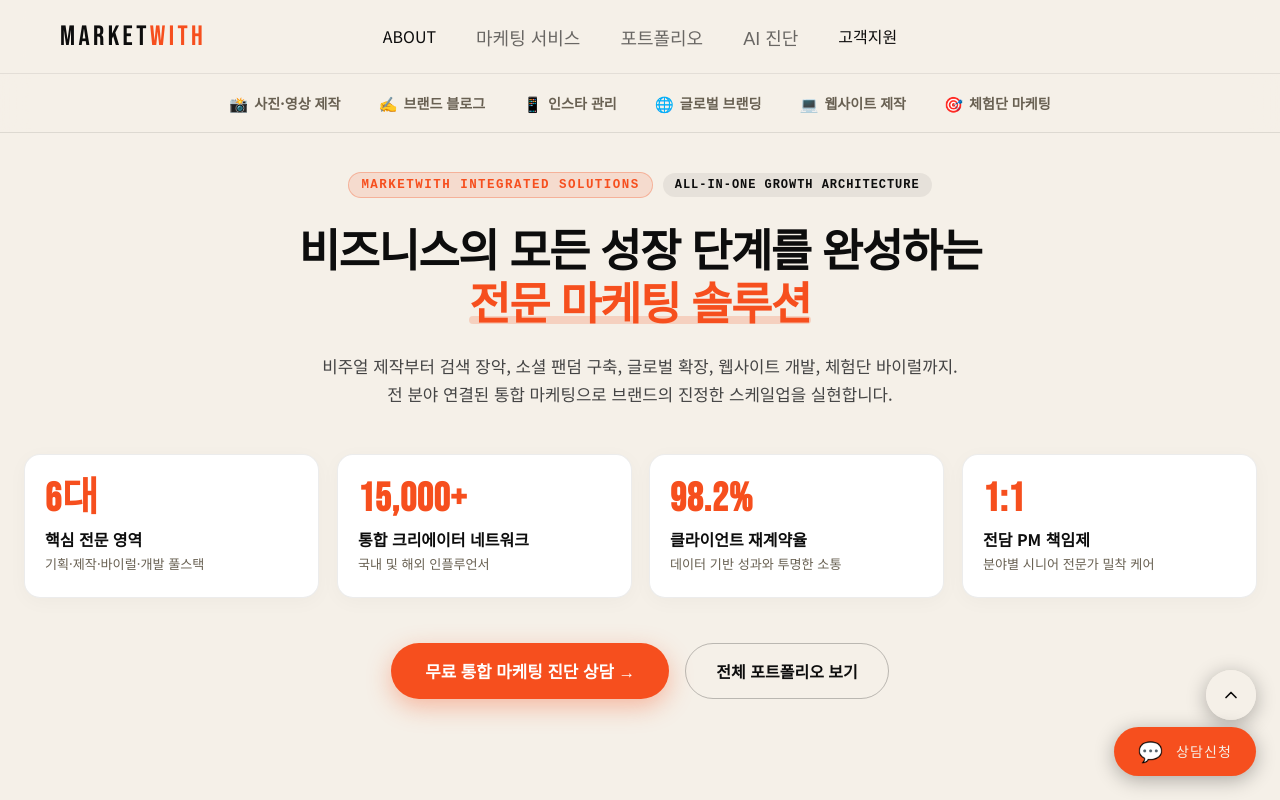
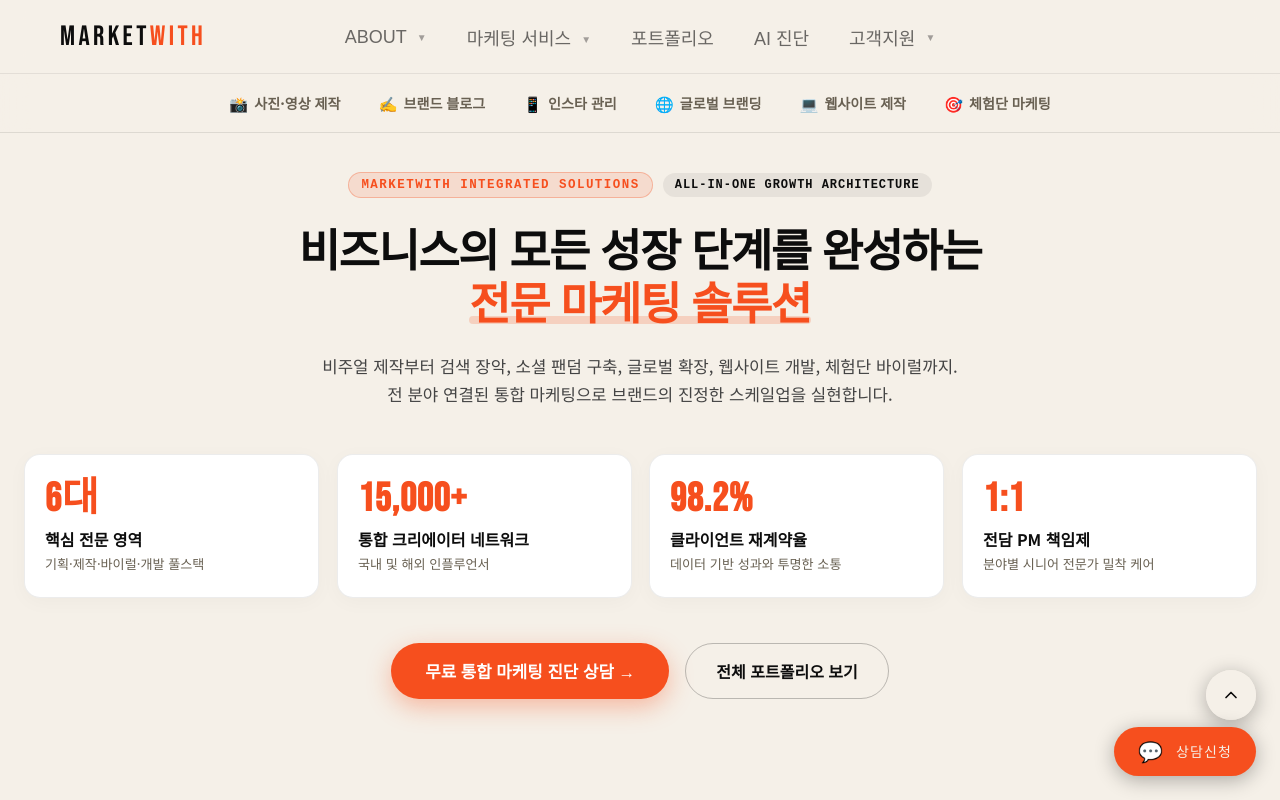
Before and after one commit to wltnkim98/port_marketing, a React (Create React App) app: page /services in a window 1280 px wide. Shown: the top 800 px of the page. Built offline with nearby package versions, Linux system fonts and the light colour scheme; a web font is replaced by a local one.

Commit message:
10월 1일 작업본 (2)

```diff
--- a/src/assets/scss/section/_header.scss
+++ b/src/assets/scss/section/_header.scss
@@ -215,6 +215,14 @@ nav.scrolled { padding: 12px 60px; }
     display: block;
 }
 
+.desktop-nav-item {
+    display: block;
+}
+
+.mobile-nav-row {
+    display: none;
+}
+
 .mobile-nav-toggle {
     display: none;
 }
@@ -294,14 +302,30 @@ nav.scrolled { padding: 12px 60px; }
         flex-direction: column;
     }
 
+    .desktop-nav-item {
+        display: none;
+    }
+
     .mobile-nav-row {
         display: flex;
         align-items: center;
         width: 100%;
-        min-height: 58px;
         padding: 0 8px 0 24px;
         background: rgba(13, 13, 13, 0.08);
-        box-sizing: border-box;
+    }
+
+    .mobile-nav-toggle {
+        display: flex;
+        flex: 0 0 50px;
+        width: 50px;
+        height: 58px;
+        align-items: center;
+        justify-content: center;
+        padding: 0;
+        border: 0;
+        background: transparent;
+        color: var(--ink);
+        cursor: pointer;
     }
 
     // 왼쪽 메뉴명
@@ -319,22 +343,6 @@ nav.scrolled { padding: 12px 60px; }
         opacity: unset;
         text-decoration: none;
         background: transparent;
-    }
-
-    // 오른쪽 + / - 버튼
-    .mobile-nav-toggle {
-        flex: 0 0 50px;
-        width: 50px;
-        height: 50px;
-
-        display: flex;
-        align-items: center;
-        justify-content: center;
-
-        padding: 0;
-        border: 0;
-        background: transparent;
-        cursor: pointer;
     }
 
     // 기존 ::after 대신 실제 버튼 내부에 기호 표시
--- a/src/assets/scss/style.scss
+++ b/src/assets/scss/style.scss
@@ -57,6 +57,7 @@ body::before {
 
 #root {
   min-height: 100vh;
+  overflow-x: hidden
   }
 
 /* ── SECTION COMMON ── */
--- a/src/components/Header.jsx
+++ b/src/components/Header.jsx
@@ -142,6 +142,28 @@ const Header = () => {
                     key={itemKey}
                     className="nav-item-with-dropdown"
                 >
+                    {/* PC용 */}
+                    <div className="desktop-nav-item">
+                        {item.path ? (
+                            <Link
+                                to={item.path}
+                                className={`nav-link-with-children ${isExpanded ? '' : 'collapsed'}`}
+                                onClick={closeMobileMenu}
+                            >
+                                {item.label}
+                            </Link>
+                        ) : (
+                            <button
+                                type="button"
+                                className={`nav-link-with-children ${isExpanded ? '' : 'collapsed'}`}
+                                onClick={() => toggleDropdown(itemKey)}
+                            >
+                                {item.label}
+                            </button>
+                        )}
+                    </div>
+
+                    {/* 모바일용 */}
                     <div className="mobile-nav-row">
                         {item.path ? (
                             <Link
@@ -153,8 +175,8 @@ const Header = () => {
                             </Link>
                         ) : (
                             <span className="mobile-nav-link">
-                                {item.label}
-                            </span>
+                        {item.label}
+                    </span>
                         )}
 
                         <button
@@ -166,16 +188,23 @@ const Header = () => {
                         >
                             <span />
                         </button>
-
                     </div>
 
+                    {/* 하위 메뉴 */}
                     <ul className={`nav-dropdown ${isExpanded ? 'expanded' : 'collapsed'}`}>
-                        {/* 기존 children 렌더링 */}
-                        {item.children.map(child => (
+                        {item.children.map((child) => (
                             <li key={child.path}>
-                                <Link to={child.path} onClick={closeMobileMenu}>
+                                <Link
+                                    to={child.path}
+                                    onClick={closeMobileMenu}
+                                >
                                     {child.label}
-                                    {child.badge && <span className="nav-dropdown-badge">{child.badge}</span>}
+
+                                    {child.badge && (
+                                        <span className="nav-dropdown-badge">
+                                    {child.badge}
+                                </span>
+                                    )}
                                 </Link>
                             </li>
                         ))}
```
